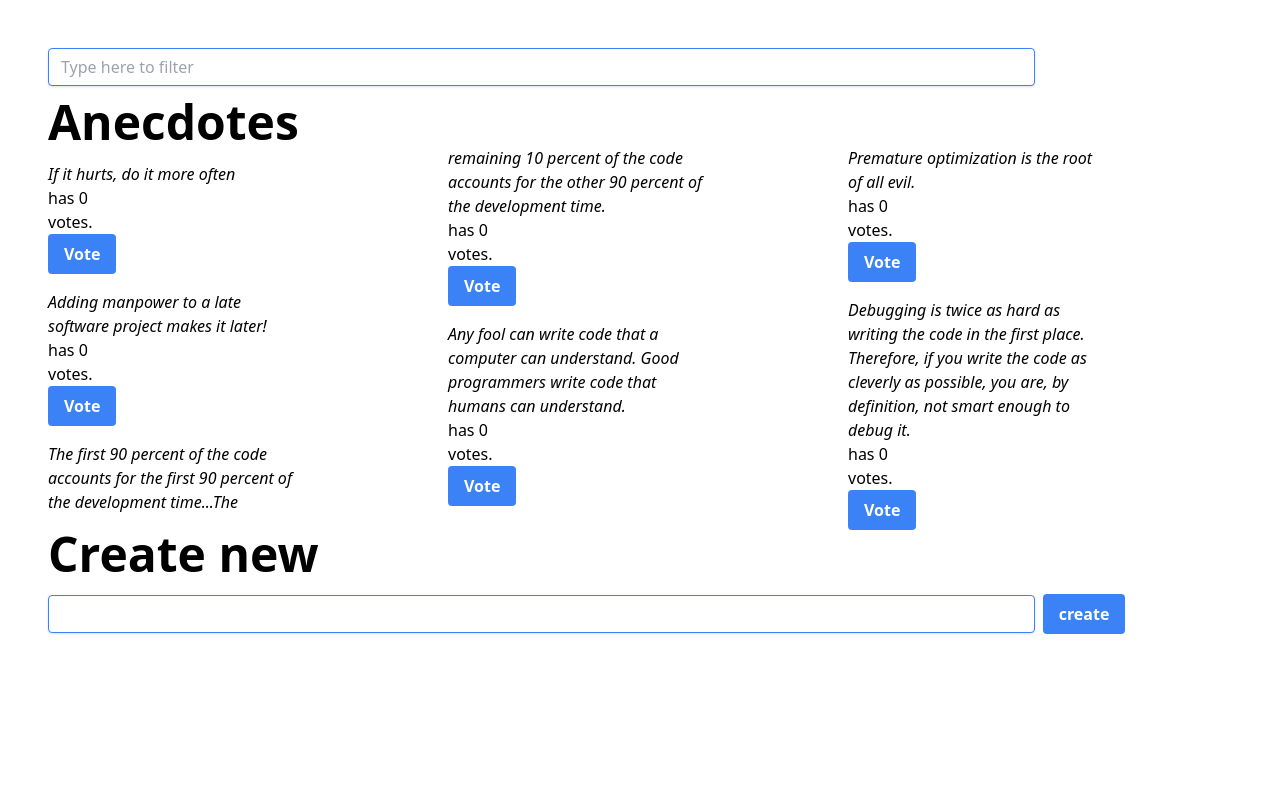
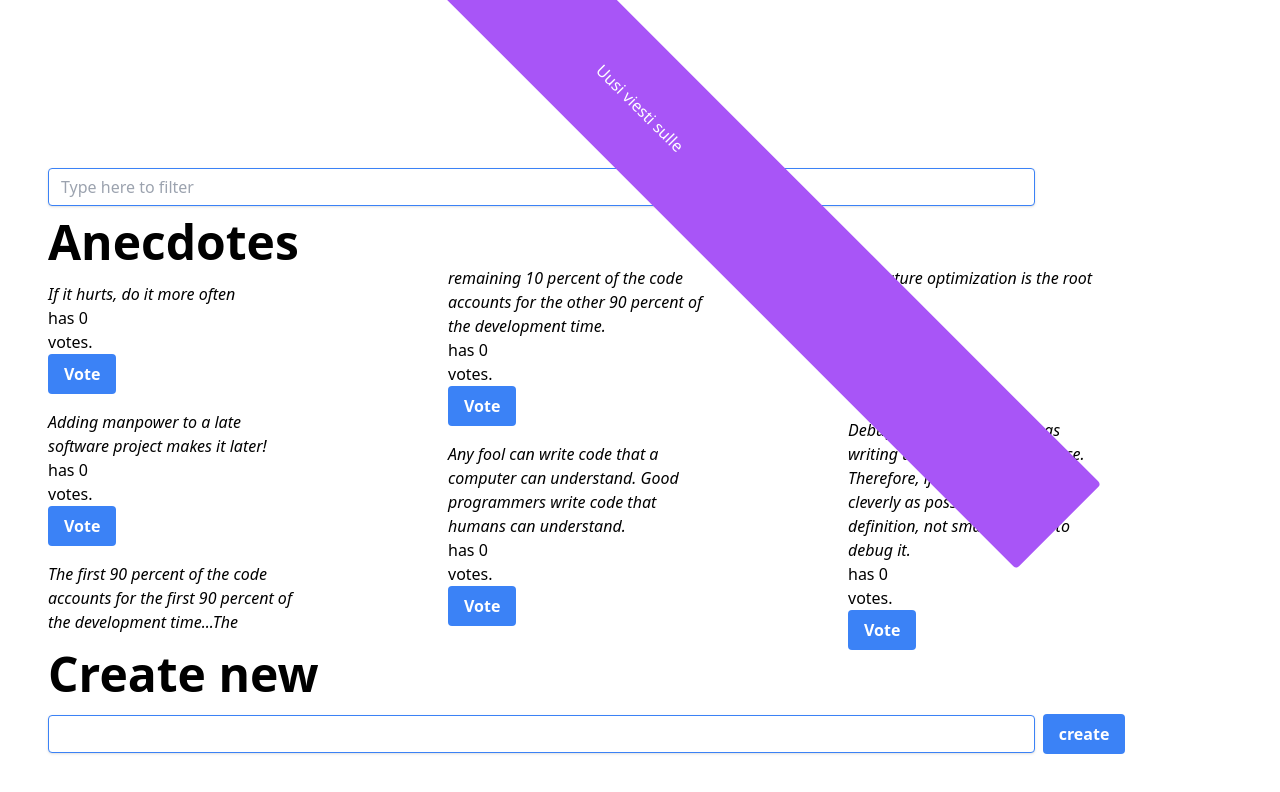
Before and after one commit to Nerdman4U/full_stack_open_osa6_anecdotes, a React (Vite) app: page / in a window 1280 px wide. Shown: the top 792 px of the page. Built offline with nearby package versions, Linux system fonts and the light colour scheme.

Commit message:
Tehtävä 6.12

```diff
--- a/public/css/output.css
+++ b/public/css/output.css
@@ -612,28 +612,30 @@ video {
   margin-right: 0.5rem;
 }
 
-.flex {
-  display: flex;
+.hidden {
+  display: none;
+}
+
+.w-1\/6 {
+  width: 16.666667%;
+}
+
+.w-4\/6 {
+  width: 66.666667%;
+}
+
+.w-5\/6 {
+  width: 83.333333%;
 }
 
 .w-full {
   width: 100%;
 }
 
-.w-5\/6 {
-  width: 83.333333%;
-}
-
-.w-3\/6 {
-  width: 50%;
-}
-
-.w-4\/6 {
-  width: 66.666667%;
-}
-
-.w-1\/6 {
-  width: 16.666667%;
+.rotate-45 {
+  --tw-rotate: 45deg;
+  -webkit-transform: translate(var(--tw-translate-x), var(--tw-translate-y)) rotate(var(--tw-rotate)) skewX(var(--tw-skew-x)) skewY(var(--tw-skew-y)) scaleX(var(--tw-scale-x)) scaleY(var(--tw-scale-y));
+          transform: translate(var(--tw-translate-x), var(--tw-translate-y)) rotate(var(--tw-rotate)) skewX(var(--tw-skew-x)) skewY(var(--tw-skew-y)) scaleX(var(--tw-scale-x)) scaleY(var(--tw-scale-y));
 }
 
 .appearance-none {
@@ -654,11 +656,6 @@ video {
   border-width: 1px;
 }
 
-.border-red-500 {
-  --tw-border-opacity: 1;
-  border-color: rgb(239 68 68 / var(--tw-border-opacity));
-}
-
 .border-blue-500 {
   --tw-border-opacity: 1;
   border-color: rgb(59 130 246 / var(--tw-border-opacity));
@@ -669,12 +666,22 @@ video {
   background-color: rgb(59 130 246 / var(--tw-bg-opacity));
 }
 
+.bg-purple-500 {
+  --tw-bg-opacity: 1;
+  background-color: rgb(168 85 247 / var(--tw-bg-opacity));
+}
+
 .p-12 {
   padding: 3rem;
 }
 
-.p-4 {
-  padding: 1rem;
+.p-10 {
+  padding: 2.5rem;
+}
+
+.px-3 {
+  padding-left: 0.75rem;
+  padding-right: 0.75rem;
 }
 
 .px-4 {
@@ -687,14 +694,13 @@ video {
   padding-bottom: 0.5rem;
 }
 
-.px-3 {
-  padding-left: 0.75rem;
-  padding-right: 0.75rem;
+.px-12 {
+  padding-left: 3rem;
+  padding-right: 3rem;
 }
 
-.py-4 {
-  padding-top: 1rem;
-  padding-bottom: 1rem;
+.text-center {
+  text-align: center;
 }
 
 .text-5xl {
@@ -714,20 +720,29 @@ video {
   line-height: 1.25;
 }
 
+.text-gray-700 {
+  --tw-text-opacity: 1;
+  color: rgb(55 65 81 / var(--tw-text-opacity));
+}
+
 .text-white {
   --tw-text-opacity: 1;
   color: rgb(255 255 255 / var(--tw-text-opacity));
 }
 
-.text-gray-700 {
-  --tw-text-opacity: 1;
-  color: rgb(55 65 81 / var(--tw-text-opacity));
+.text-opacity-15 {
+  --tw-text-opacity: 0.15;
 }
 
 .shadow {
   --tw-shadow: 0 1px 3px 0 rgb(0 0 0 / 0.1), 0 1px 2px -1px rgb(0 0 0 / 0.1);
   --tw-shadow-colored: 0 1px 3px 0 var(--tw-shadow-color), 0 1px 2px -1px var(--tw-shadow-color);
   box-shadow: var(--tw-ring-offset-shadow, 0 0 #0000), var(--tw-ring-shadow, 0 0 #0000), var(--tw-shadow);
+}
+
+.filter {
+  -webkit-filter: var(--tw-blur) var(--tw-brightness) var(--tw-contrast) var(--tw-grayscale) var(--tw-hue-rotate) var(--tw-invert) var(--tw-saturate) var(--tw-sepia) var(--tw-drop-shadow);
+          filter: var(--tw-blur) var(--tw-brightness) var(--tw-contrast) var(--tw-grayscale) var(--tw-hue-rotate) var(--tw-invert) var(--tw-saturate) var(--tw-sepia) var(--tw-drop-shadow);
 }
 
 .hover\:bg-blue-700:hover {
--- a/src/App.jsx
+++ b/src/App.jsx
@@ -1,10 +1,12 @@
 import AnecdoteForm from "./components/AnecdoteForm"
 import AnecdoteList from "./components/AnecdoteList"
 import Filter from "./components/Filter"
+import Notification from "./components/Notification"
 
 export default function App() {
   return (
     <div className="p-12">
+      <Notification />
       <Filter/>
       <AnecdoteList />
       <AnecdoteForm />
--- /dev/null
+++ b/src/components/Notification.jsx
@@ -0,0 +1,16 @@
+import { useSelector } from "react-redux"
+
+const clickHandler = (e) => {
+  e.target.className = e.target.className + ' hidden'
+}
+
+const Notification = () => {
+  const notification = useSelector(state => state.notification)
+  return (
+    <div onClick={clickHandler} className="w-full p-12 rotate-45 bg-purple-500 text-content text-white rounded text-center">
+      { notification }
+    </div>
+  )
+}
+
+export default Notification
--- /dev/null
+++ b/src/reducers/notificationReducer.js
@@ -0,0 +1,18 @@
+import { createSlice } from '@reduxjs/toolkit'
+
+const initialState = "Uusi viesti sulle"
+
+const notificationSlice = createSlice({
+  name: "notification",
+  initialState,
+  reducers: {
+    createNotification(state, action) {
+      return action.payload
+    }
+  }
+})
+
+export default notificationSlice.reducer
+export const {
+  createNotification
+} = notificationSlice.actions
--- a/src/reducers/store.js
+++ b/src/reducers/store.js
@@ -1,11 +1,13 @@
 import { configureStore } from '@reduxjs/toolkit'
 import anecdoteReducer from './anecdoteReducer'
 import filterReducer from './filterReducer'
+import notificationReducer from './notificationReducer'
 
 const store = configureStore({
   reducer: {
     anecdotes: anecdoteReducer,
-    filter: filterReducer
+    filter: filterReducer,
+    notification: notificationReducer
   }
 })
 
```
Also changed, not shown: src/components/Notification.js (deleted, +0 -14 lines).
